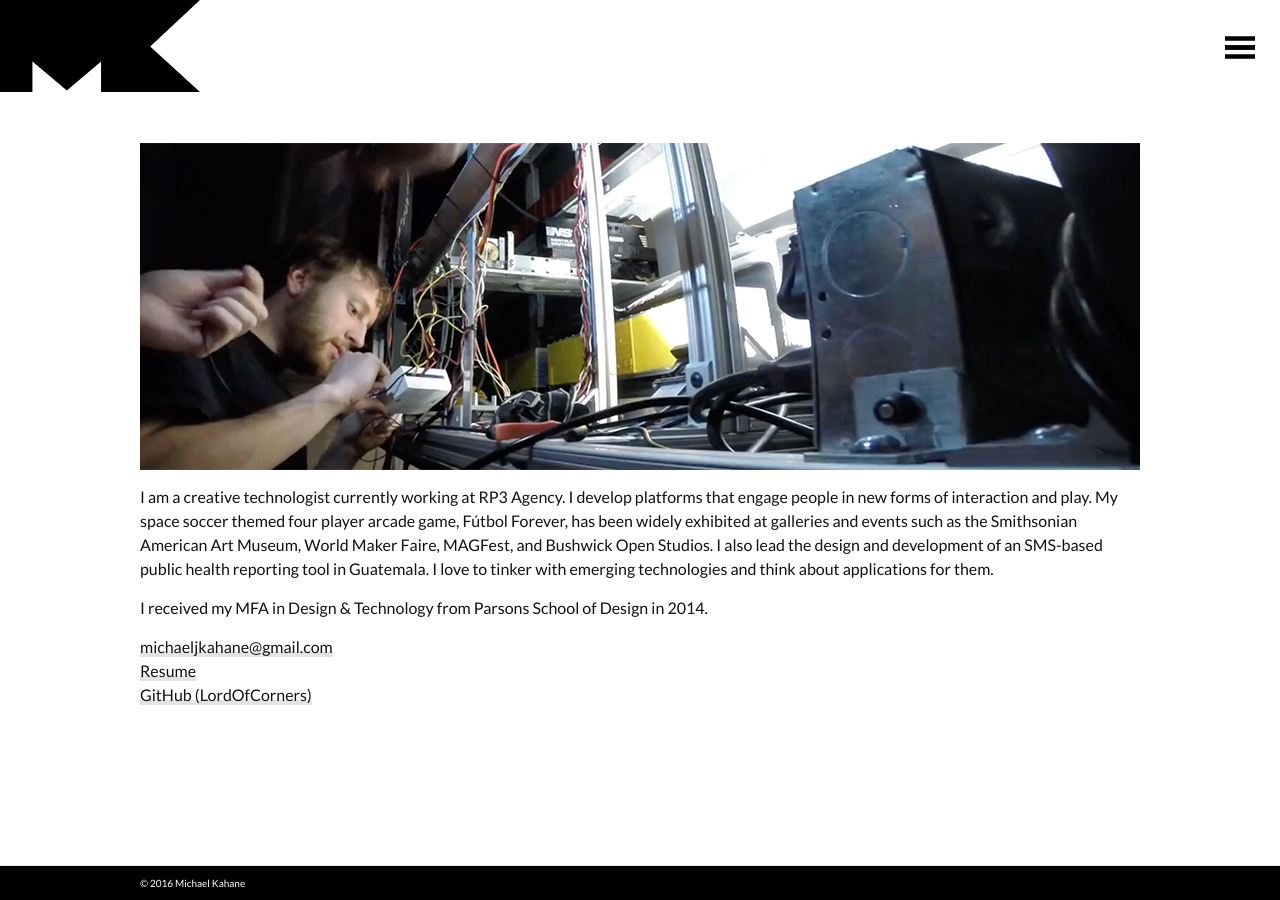
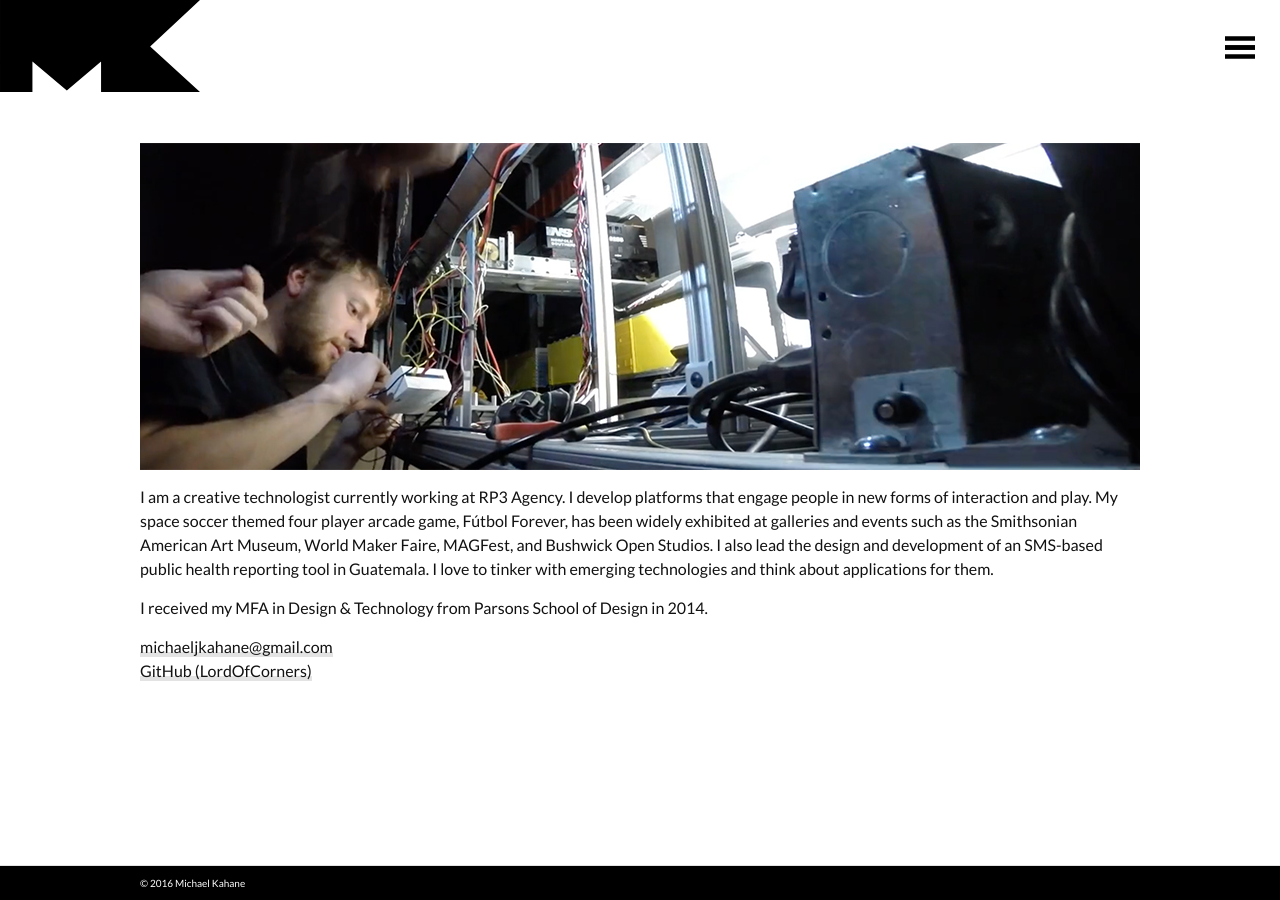
Before and after one commit to LordOfCorners/lordofcorners.github.io, a Jekyll site: the page built from about.html, in a window 1280 px wide. Built offline with Jekyll 4.4.1, drawn with Linux system fonts in a browser that asks for light colours.

Commit message:
Temporarily removing resume

```diff
--- a/about.html
+++ b/about.html
@@ -21,9 +21,9 @@ order: 2
 	<div>
 		<a href="mailto:&#109;&#105;&#099;&#104;&#097;&#101;&#108;&#106;&#107;&#097;&#104;&#097;&#110;&#101;&#064;&#103;&#109;&#097;&#105;&#108;&#046;&#099;&#111;&#109;">&#109;&#105;&#099;&#104;&#097;&#101;&#108;&#106;&#107;&#097;&#104;&#097;&#110;&#101;&#064;&#103;&#109;&#097;&#105;&#108;&#046;&#099;&#111;&#109;</a>
 	</div>
-	<div>
-		 <a href="/files/kahane_resume.pdf">Resume</a>
-	</div>
+	<!--<div>-->
+	<!--	 <a href="/files/kahane_resume.pdf">Resume</a>-->
+	<!--</div>-->
 	<div>
 		 <a href="https://github.com/LordOfCorners">GitHub (LordOfCorners)</a>
 	</div>
```
